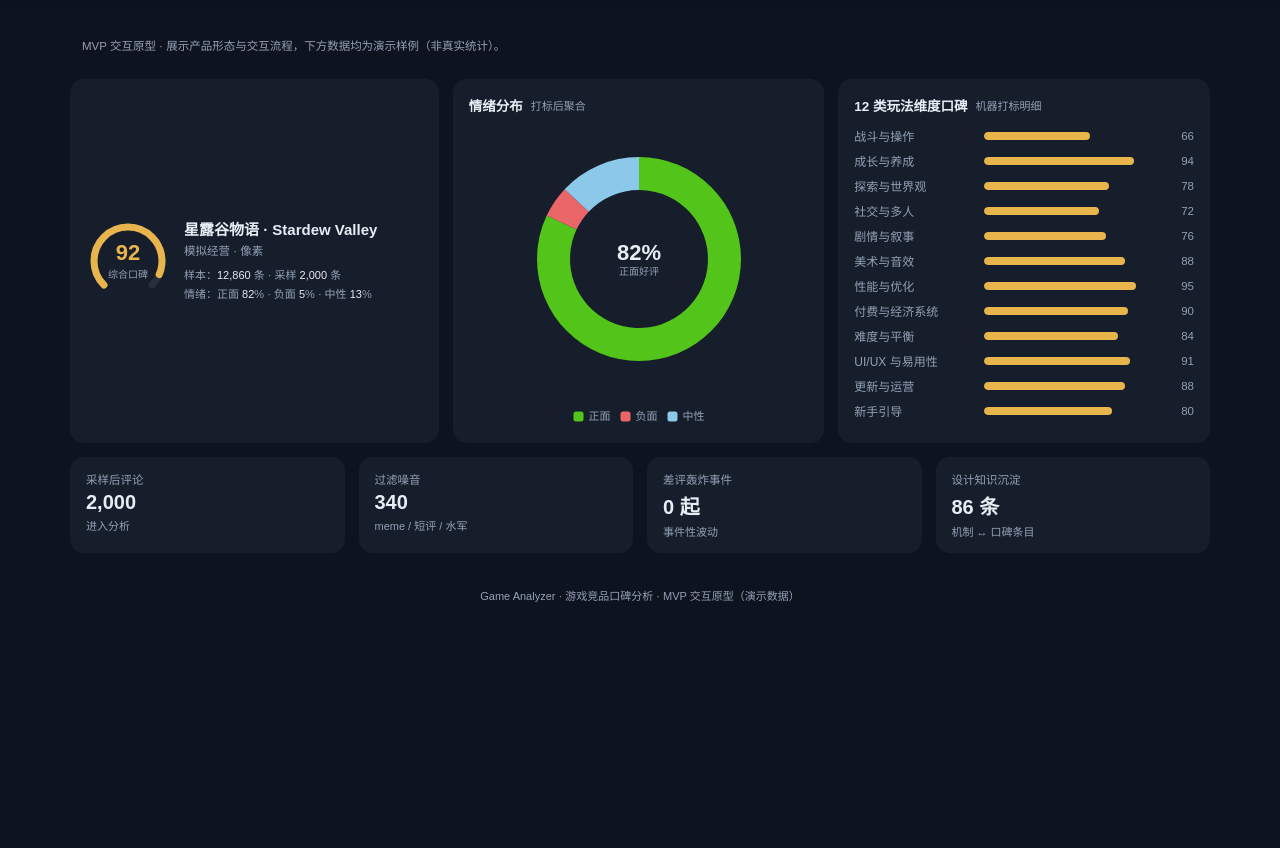
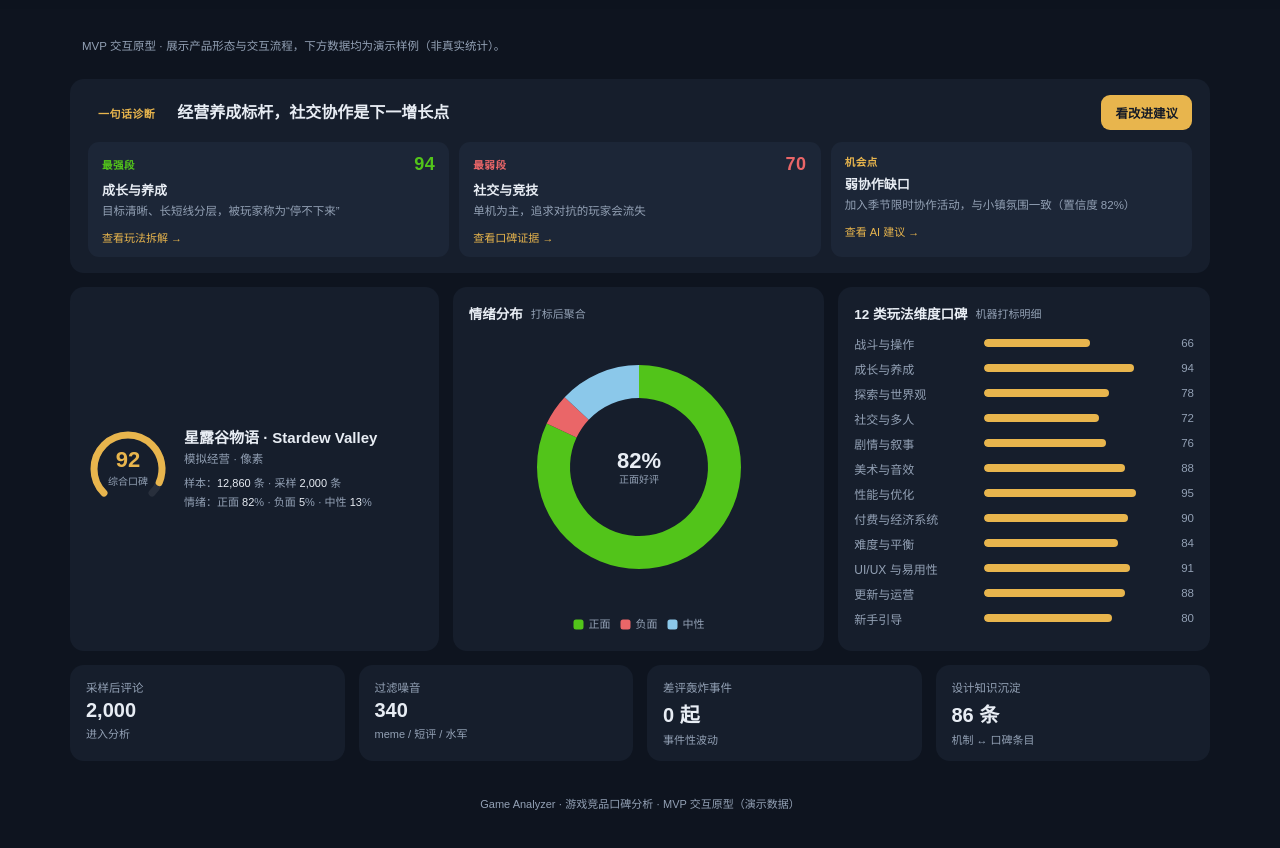
Before and after one commit to theo-w/ga, a plain HTML site: page index.html in a window 1280 px wide. Both pictures are taken after a click on the button "星露谷物语". Shown: the part 56-904 px from the top of the page. Before the commit the page ends 800 px from the top, so only its background shows below. Drawn offline with nearby package versions, Linux system fonts and the light colour scheme; a web font is replaced by a local one.

Commit message:
feat(P0): 首页重构为诊断报告形态——一句话结论 + 最强/最弱/机会点三卡片（可跳转）+ 改进建议 CTA

```diff
--- a/index.html
+++ b/index.html
@@ -215,6 +215,42 @@
 
   /* 概览行 */
   .overview { display: flex; gap: 14px; flex-wrap: wrap; margin-bottom: 14px; }
+
+  /* 诊断报告 */
+  .verdict {
+    background: var(--panel); border: 1px solid var(--line); border-radius: var(--radius);
+    padding: 16px 18px; margin-bottom: 14px;
+  }
+  .verdict-head { display: flex; align-items: center; gap: 12px; flex-wrap: wrap; margin-bottom: 12px; }
+  .verdict-tag {
+    font-size: 11px; padding: 4px 10px; border-radius: 999px; flex: 0 0 auto;
+    background: var(--accent-soft-4); color: var(--accent); font-weight: 600; letter-spacing: .04em;
+  }
+  .verdict-line { font-size: 16px; font-weight: 700; color: var(--text); flex: 1 1 240px; line-height: 1.45; }
+  html[data-theme="editorial"] .verdict-line { font-family: var(--font-display); }
+  .verdict-cta {
+    padding: 8px 14px; border-radius: 9px; font-size: 12.5px; flex: 0 0 auto;
+    background: var(--accent); color: var(--mark-ink); font-weight: 600;
+    transition: opacity .15s;
+  }
+  .verdict-cta:hover { opacity: .88; }
+  .verdict-cards { display: flex; gap: 10px; flex-wrap: wrap; }
+  .vcard {
+    flex: 1 1 210px; min-width: 0; border-radius: 11px; padding: 12px 14px;
+    border: 1px solid var(--line); background: var(--panel-2); cursor: pointer;
+    transition: border-color .15s, transform .15s;
+  }
+  .vcard:hover { border-color: var(--accent); transform: translateY(-1px); }
+  .vcard .v-tag { font-size: 10.5px; font-weight: 600; letter-spacing: .05em; margin-bottom: 5px; display: flex; align-items: center; gap: 6px; }
+  .vcard.strong .v-tag { color: var(--pos); }
+  .vcard.weak .v-tag { color: var(--neg); }
+  .vcard.opp .v-tag { color: var(--accent); }
+  .vcard .v-name { font-size: 13px; font-weight: 700; color: var(--text); }
+  .vcard .v-score { font-size: 18px; font-weight: 800; color: var(--text); margin-left: auto; }
+  .vcard.strong .v-score { color: var(--pos); }
+  .vcard.weak .v-score { color: var(--neg); }
+  .vcard .v-note { font-size: 11.5px; color: var(--text-2); line-height: 1.55; margin-top: 4px; }
+  .vcard .v-link { font-size: 11px; color: var(--accent); margin-top: 8px; font-weight: 500; }
   .score-card {
     background: var(--panel); border: 1px solid var(--line); border-radius: var(--radius);
     padding: 16px; flex: 1 1 240px; min-width: 0;
@@ -379,6 +415,9 @@
     .sbar { grid-template-columns: 90px 1fr 36px; }
     .seg { grid-template-columns: 1fr; gap: 4px; }
     .sugg .s-conf { margin-left: 0; }
+    .verdict-head { gap: 8px; }
+    .verdict-line { font-size: 14.5px; flex-basis: 100%; order: 3; }
+    .verdict-cta { width: 100%; }
   }
 </style>
 </head>
@@ -426,8 +465,17 @@
 <main class="wrap">
   <div class="demo-note">MVP 交互原型 · 展示产品形态与交互流程，下方数据均为演示样例（非真实统计）。</div>
 
-  <!-- ===== 视图：口碑概览 ===== -->
+  <!-- ===== 视图：口碑概览（诊断报告） ===== -->
   <section class="view active" id="view-overview">
+    <div class="verdict" id="verdictBox">
+      <div class="verdict-head">
+        <span class="verdict-tag">一句话诊断</span>
+        <span class="verdict-line" id="verdictLine">—</span>
+        <button class="verdict-cta" id="verdictCta" type="button">看改进建议</button>
+      </div>
+      <div class="verdict-cards" id="verdictCards"></div>
+    </div>
+
     <div class="overview">
       <div class="score-card">
         <div class="gauge-wrap"><canvas id="gaugeCanvas"></canvas>
@@ -591,6 +639,12 @@
       score: 92, sample: 12860, kept: 2000, noise: 340, bomb: 0,
       pos: 82, neg: 5, neu: 13, trend: "up",
       tags: ["模拟经营", "农场", "单人可玩"],
+      verdictLine: "经营养成标杆，社交协作是下一增长点",
+      verdict: {
+        strong: { name: "成长与养成", score: 94, note: "目标清晰、长短线分层，被玩家称为“停不下来”" },
+        weak: { name: "社交与竞技", score: 70, note: "单机为主，追求对抗的玩家会流失" },
+        opp: { name: "弱协作缺口", note: "加入季节限时协作活动，与小镇氛围一致", conf: 82 }
+      },
       cats: [
         ["战斗与操作", 66], ["成长与养成", 94], ["探索与世界观", 78],
         ["社交与多人", 72], ["剧情与叙事", 76], ["美术与音效", 88],
@@ -640,6 +694,12 @@
       score: 95, sample: 24300, kept: 2000, noise: 515, bomb: 1,
       pos: 88, neg: 3, neu: 9, trend: "up",
       tags: ["动作", "探索", "高难度"],
+      verdictLine: "战斗设计行业标杆，新手引导是最大流失点",
+      verdict: {
+        strong: { name: "战斗与操作", score: 96, note: "boss 战节奏与机制设计被玩家评为天花板" },
+        weak: { name: "新手引导", score: 62, note: "无指引迷路成本高，轻度玩家两小时内弃坑" },
+        opp: { name: "难度分层缺口", note: "内置引导护符 + 难度滑杆，保留硬核同时扩容受众", conf: 88 }
+      },
       cats: [
         ["战斗与操作", 96], ["成长与养成", 80], ["探索与世界观", 97],
         ["社交与多人", 55], ["剧情与叙事", 90], ["美术与音效", 98],
@@ -689,6 +749,12 @@
       score: 78, sample: 38900, kept: 2000, noise: 980, bomb: 2,
       pos: 61, neg: 22, neu: 17, trend: "down",
       tags: ["生存", "收集", "话题争议"],
+      verdictLine: "收集养成爆款基因，性能与叙事拖累口碑",
+      verdict: {
+        strong: { name: "社交与多人", score: 88, note: "帕鲁协作 + 联机是最大卖点，多人生存活跃" },
+        weak: { name: "性能与优化", score: 48, note: "中低配掉帧崩溃集中，是差评轰炸导火索" },
+        opp: { name: "口碑修复优先级", note: "先堵优化短板，再谈叙事补强（参考 pw004 证据）", conf: 90 }
+      },
       cats: [
         ["战斗与操作", 70], ["成长与养成", 84], ["探索与世界观", 74],
         ["社交与多人", 88], ["剧情与叙事", 45], ["美术与音效", 58],
@@ -817,6 +883,13 @@
   }
   themeBtns.forEach(function(b){
     b.addEventListener("click", function(){ setTheme(b.dataset.theme); });
+  });
+
+  /* ===== 诊断报告 CTA ===== */
+  var verdictCta = $("verdictCta");
+  if (verdictCta) verdictCta.addEventListener("click", function(){
+    if (location.hash !== "#suggest") { try { history.replaceState(null, "", "#suggest"); } catch(err){} }
+    switchView("suggest");
   });
 
   /* ===== 视图切换 ===== */
@@ -1038,6 +1111,42 @@
     });
   }
 
+  /* ===== 诊断报告（结论先行） ===== */
+  function renderVerdict(){
+    var line = $("verdictLine");
+    if (line) line.textContent = current.verdictLine;
+    var box = $("verdictCards");
+    if (!box) return;
+    box.innerHTML = "";
+    var cards = [
+      { cls:"strong", tag:"最强段", name: current.verdict.strong.name, score: current.verdict.strong.score, note: current.verdict.strong.note, go:"segments", link:"查看玩法拆解" },
+      { cls:"weak", tag:"最弱段", name: current.verdict.weak.name, score: current.verdict.weak.score, note: current.verdict.weak.note, go:"evidence", link:"查看口碑证据" },
+      { cls:"opp", tag:"机会点", name: current.verdict.opp.name, note: current.verdict.opp.note + "（置信度 " + current.verdict.opp.conf + "%）", go:"suggest", link:"查看 AI 建议" }
+    ];
+    cards.forEach(function(c){
+      var d = document.createElement("div");
+      d.className = "vcard " + c.cls;
+      d.tabIndex = 0;
+      d.setAttribute("role", "button");
+      var scoreHtml = c.score !== undefined ? '<span class="v-score">' + c.score + '</span>' : "";
+      d.innerHTML = '<div class="v-tag">' + c.tag + scoreHtml + '</div>' +
+        '<div class="v-name">' + c.name + '</div>' +
+        '<div class="v-note">' + c.note + '</div>' +
+        '<div class="v-link">' + c.link + ' →</div>';
+      d.addEventListener("click", function(){
+        if (location.hash !== "#" + c.go) { try { history.replaceState(null, "", "#" + c.go); } catch(err){} }
+        switchView(c.go);
+      });
+      d.addEventListener("keydown", function(e){
+        if (e.key === "Enter" || e.key === " ") {
+          e.preventDefault();
+          d.click();
+        }
+      });
+      box.appendChild(d);
+    });
+  }
+
   /* ===== 概览文案 ===== */
   function renderOverview(){
     $("ovGame").textContent = current.name + " · " + current.en;
@@ -1227,6 +1336,7 @@
   }
 
   function renderAll(){
+    renderVerdict();
     renderOverview();
     renderSentiment();
     renderCats();
```
